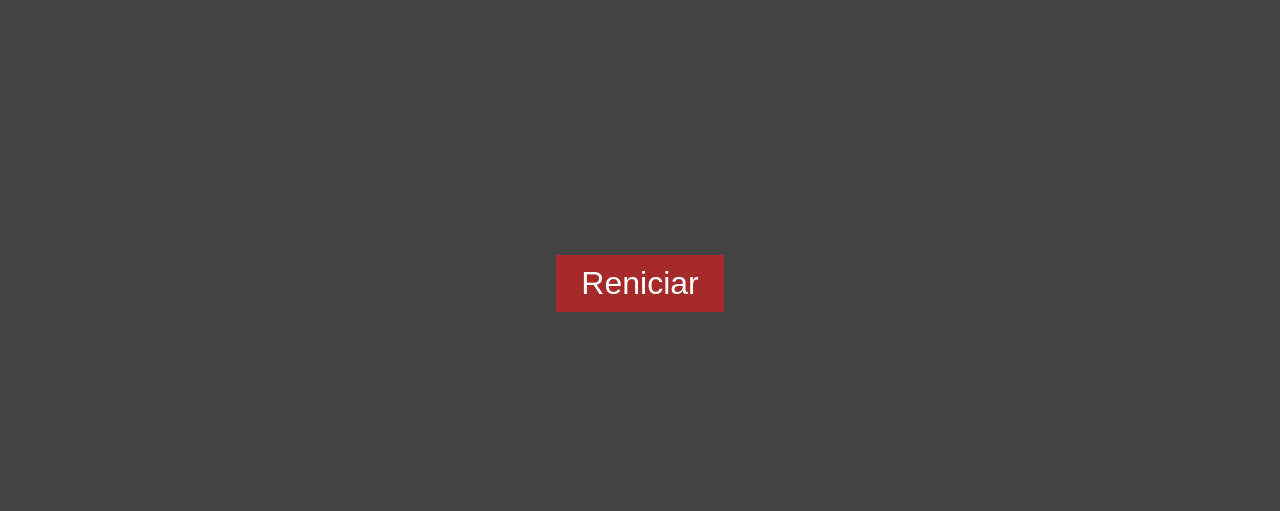
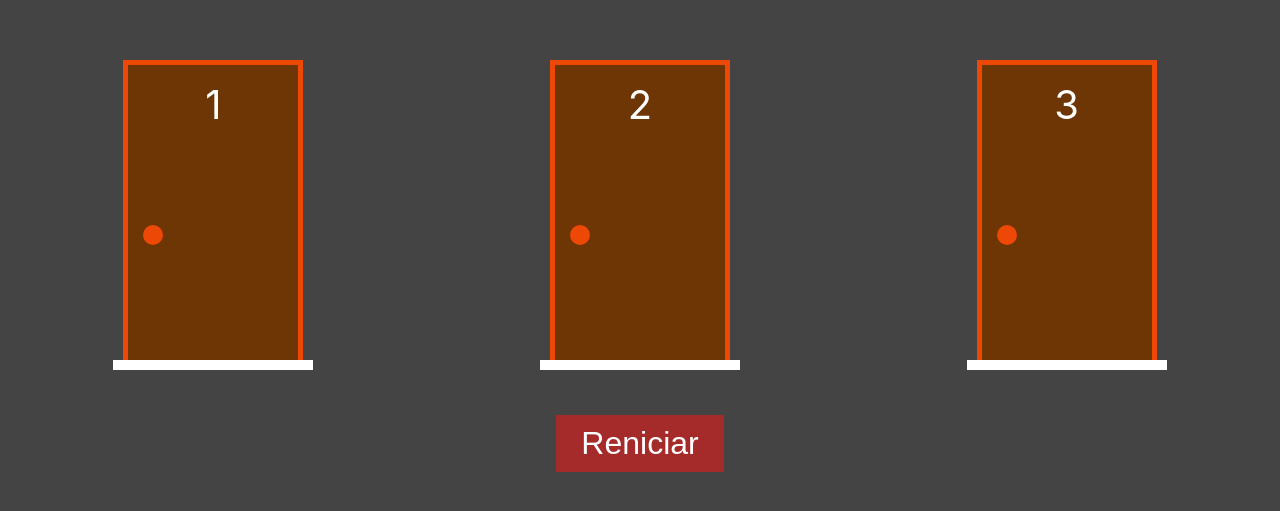
Before and after one commit to josoelvieira/portapremiada, a Next.js app: page /jogo/3/1 in a window 1280 px wide. Shown: the part 137-648 px from the top of the page. Built offline with nearby package versions, Linux system fonts and the light colour scheme.

Commit message:
add router

```diff
--- a/pages/jogo/[portas]/[temPresente].tsx
+++ b/pages/jogo/[portas]/[temPresente].tsx
@@ -1,5 +1,5 @@
 import styles from "../../../styles/jogo.module.css";
-import { useState } from "react";
+import { useEffect, useState } from "react";
 import Porta from "../../../componets/Porta";
 import { atualizarPortas, criarPortas } from "../../../function/porta";
 import Link from "next/link";
@@ -8,7 +8,13 @@ import { useRouter } from "next/router"
 export default function telaDoJogo() {
     const router = useRouter()
 
-    const [portas, setPorta] = useState([]);
+    const [portas, setPortas] = useState([]);
+
+    useEffect(() => {
+        const portas = +router.query.portas
+        const temPresente = +router.query.temPresente
+        setPortas(criarPortas(portas, temPresente))
+    }, [router?.query])
 
     function renderizarPortas() {
         return portas.map((porta) => {
@@ -17,7 +23,7 @@ export default function telaDoJogo() {
                     key={porta.numero}
                     value={porta}
                     onChange={(novaPorta) =>
-                        setPorta(atualizarPortas(portas, novaPorta))
+                        setPortas(atualizarPortas(portas, novaPorta))
                     }
                 />
             );
```
